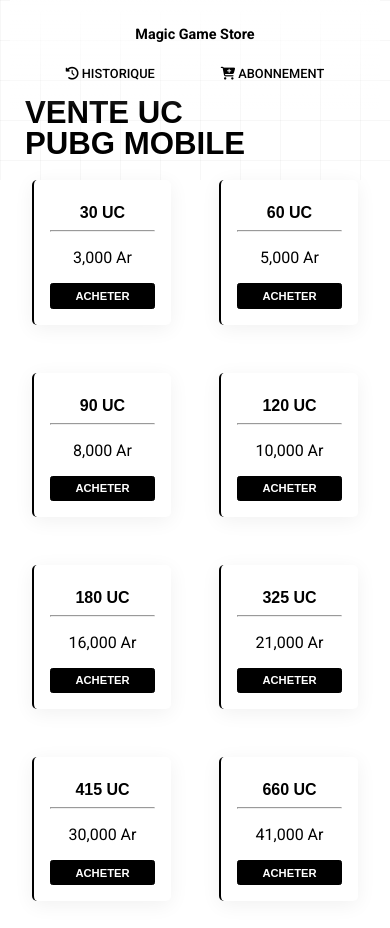
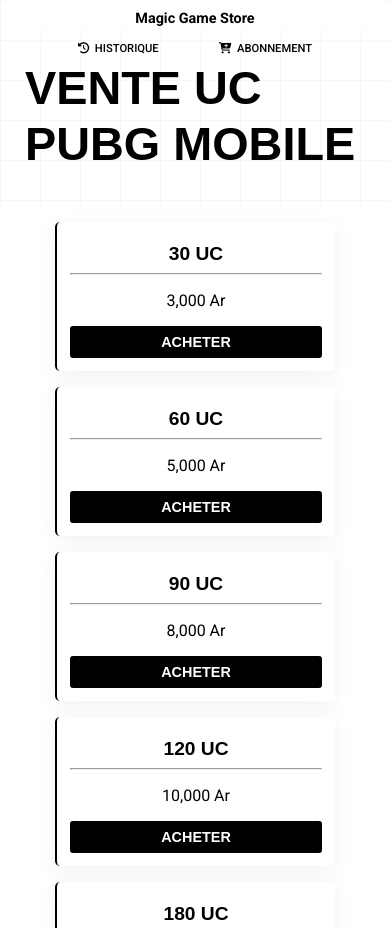
Before and after one commit to selneker/magicgamestore, a website: page index.html in a window 390 px wide. Shown: the top 928 px of the page. Drawn offline with Linux system fonts and the light colour scheme; a web font is replaced by a local one.

Commit message:
Update style.css

```diff
--- a/style.css
+++ b/style.css
@@ -456,3 +456,89 @@ footer {
         flex-direction: column;
     }
 }
+
+
+@media (max-width: 400px) {
+    .tarifs-container, .abonnements-container {
+        margin: 0 10px;
+        gap: 1rem;
+        padding: 1rem 0;
+    }
+
+    .tarif, .abonnement {
+        width: 100%; /* Prend toute la largeur */
+        max-width: 280px; /* Mais pas trop large */
+        margin: 0 auto; /* Centré */
+        padding: 0.8rem;
+        box-sizing: border-box; /* Important pour que padding soit inclus */
+    }
+
+    .tarif h3, .abonnement h3 {
+        font-size: 1.2rem;
+        word-break: break-word; /* Casse les mots trop longs */
+        hyphens: auto; /* Ajoute des tirets si nécessaire */
+    }
+
+    .tarif button, .abonnement button {
+        padding: 0.5em 1em;
+        font-size: 0.9rem;
+        white-space: normal; /* Permet au texte du bouton de passer à la ligne */
+    }
+
+    /* Le titre principal */
+    .hero-container h2 {
+        font-size: clamp(0.5rem, 12vw, 3rem); /* S'adapte mieux */
+        line-height: 1.2;
+        word-break: break-word;
+    }
+
+    /* Header pour mobile */
+    .header-container {
+        padding: 0 5px;
+        margin: 0 5px;
+    }
+
+    header nav li {
+        margin: 0 2px;
+    }
+
+    header nav a {
+        padding: 5px;
+        font-size: 0.7rem;
+        white-space: nowrap; /* Empêche les liens de passer à la ligne */
+    }
+
+    /* Pour les icônes */
+    header nav a i {
+        margin-right: 3px;
+    }
+}
+
+/* Encore plus petit (moins de 320px) */
+@media (max-width: 320px) {
+    .header-container {
+        flex-direction: column;
+        height: auto;
+        padding: 0.5rem;
+    }
+
+    header nav {
+        display: flex;
+        flex-wrap: wrap;
+        justify-content: center;
+        gap: 5px;
+    }
+
+    header nav li {
+        display: inline-block;
+        margin: 0;
+    }
+
+    .hero-container h2 {
+        font-size: 2rem;
+    }
+
+    .tarif, .abonnement {
+        max-width: 240px;
+    }
+}
```
